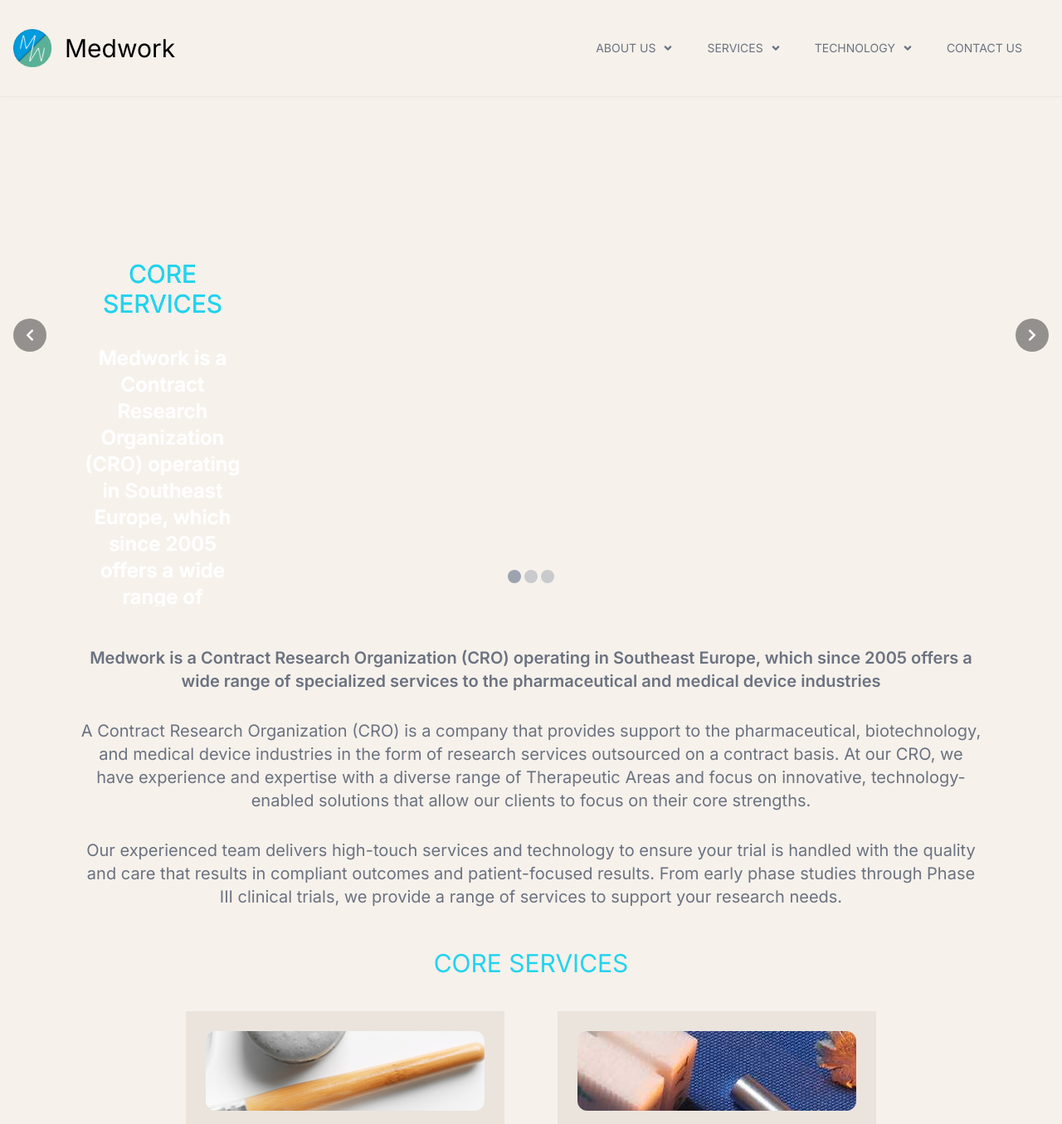
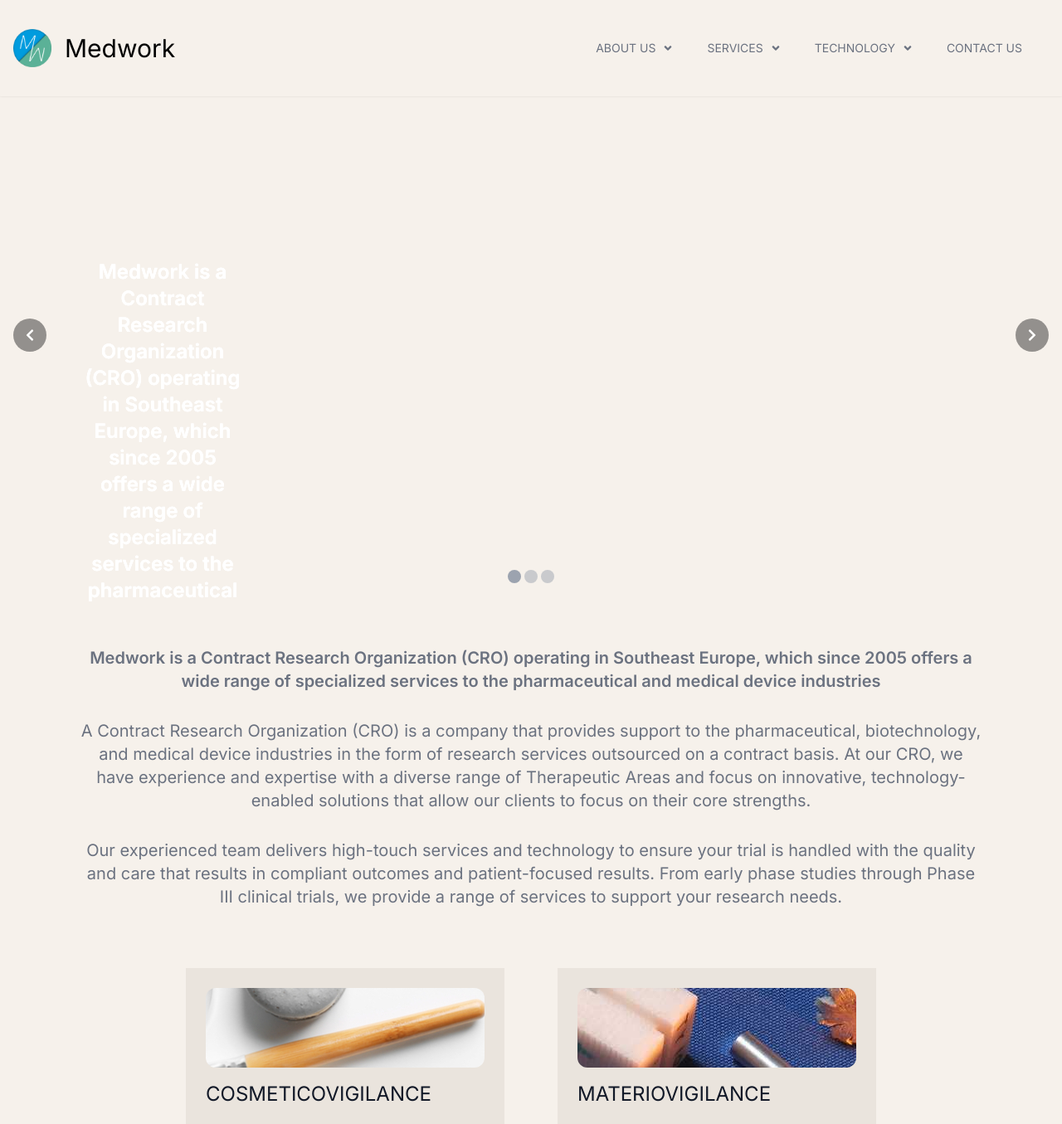
Before and after one commit to Medwork-CRO/webpage, a Next.js app: page / in a window 1280 px wide. Shown: the top 1355 px of the page at 83% size. Built offline with nearby package versions, Linux system fonts and the light colour scheme.

Commit message:
Remove title headers

```diff
--- a/src/pages/careers/index.tsx
+++ /dev/null
@@ -1,10 +0,0 @@
-
-function Careers() {
-  return (
-    <div className="container relative mx-auto w-full max-w-6xl px-2 pb-2 xs:px-4 xs:pb-4 md:px-8 md:pb-8">
-      Careers
-    </div>
-  );
-}
-
-export default Careers;
--- a/src/pages/index.tsx
+++ b/src/pages/index.tsx
@@ -1,9 +1,9 @@
 
-import RoundedButton from "@/components/RoundedButton";
 import Carousel from "@/components/Carousel";
-import CategoryTitle from "@/components/CategoryTitle";
+// import CategoryTitle from "@/components/CategoryTitle";
 import Footer from "@/components/Footer";
 import Header from "@/components/Header";
+import RoundedButton from "@/components/RoundedButton";
 import Services from "@/components/Services";
 import Head from "next/head";
 import Image, { StaticImageData } from "next/image";
@@ -30,7 +30,7 @@
       <div className="absolute z-10 inset-0 bg-cyan-800 opacity-70"></div>
 
       <div className="absolute z-20 top-1 flex flex-col gap-8 mx-24 my-48 text-white text-center items-center justify-center">
-        <CategoryTitle title={"CORE SERVICES"} />
+        {/* <CategoryTitle title={"CORE SERVICES"} /> */}
         <span className="text-5xl md:text-2xl font-semibold">
           Medwork is a Contract Research Organization (CRO) operating in Southeast
           Europe, which since 2005 offers a wide range of specialized services to
@@ -101,7 +101,7 @@
             From early phase studies through Phase III clinical trials, we provide a range of services to support your research needs.
           </p>
         </div>
-        <CategoryTitle title={"CORE SERVICES"} />
+        {/* <CategoryTitle title={"CORE SERVICES"} /> */}
         <Services />
       </main >
       <Footer />
```
